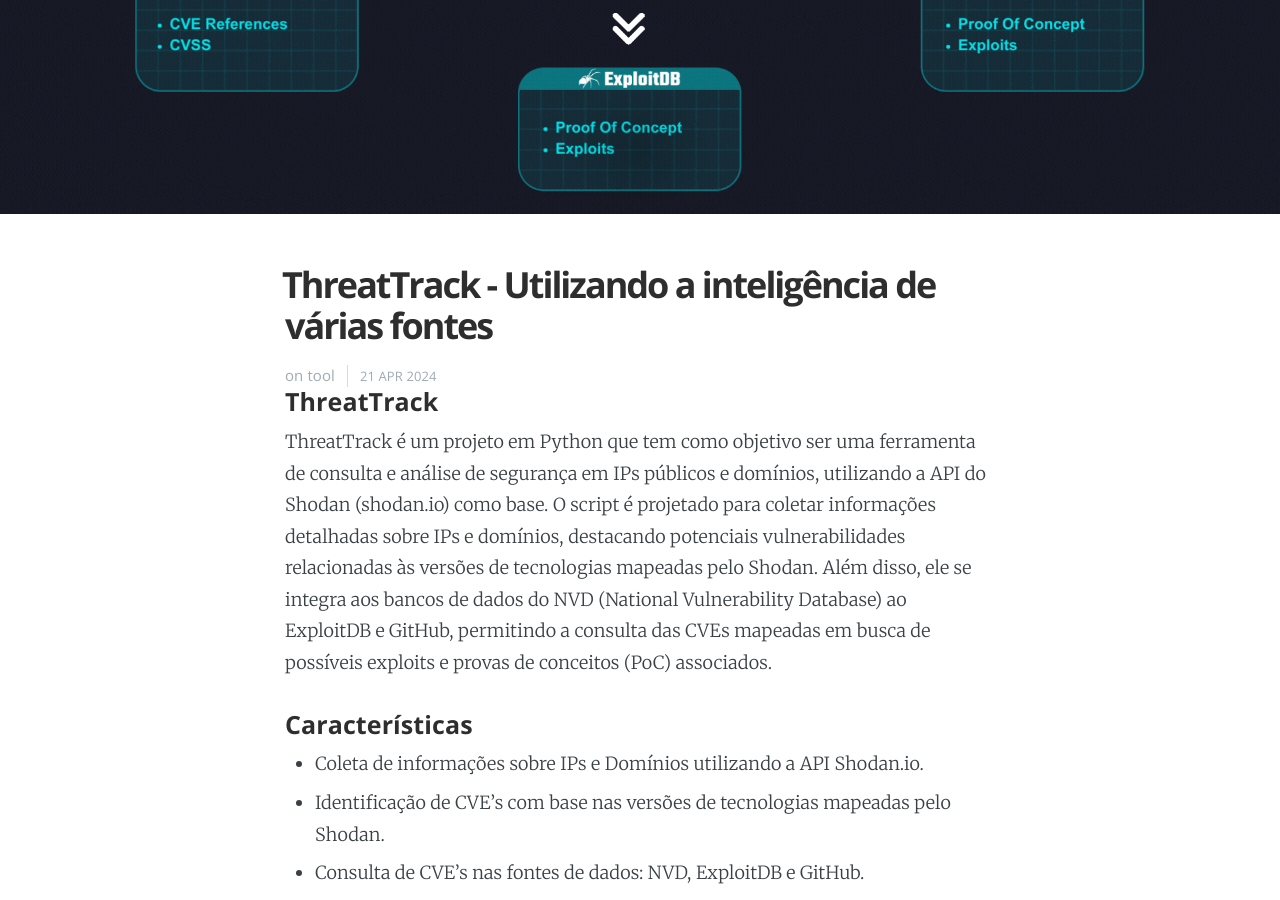
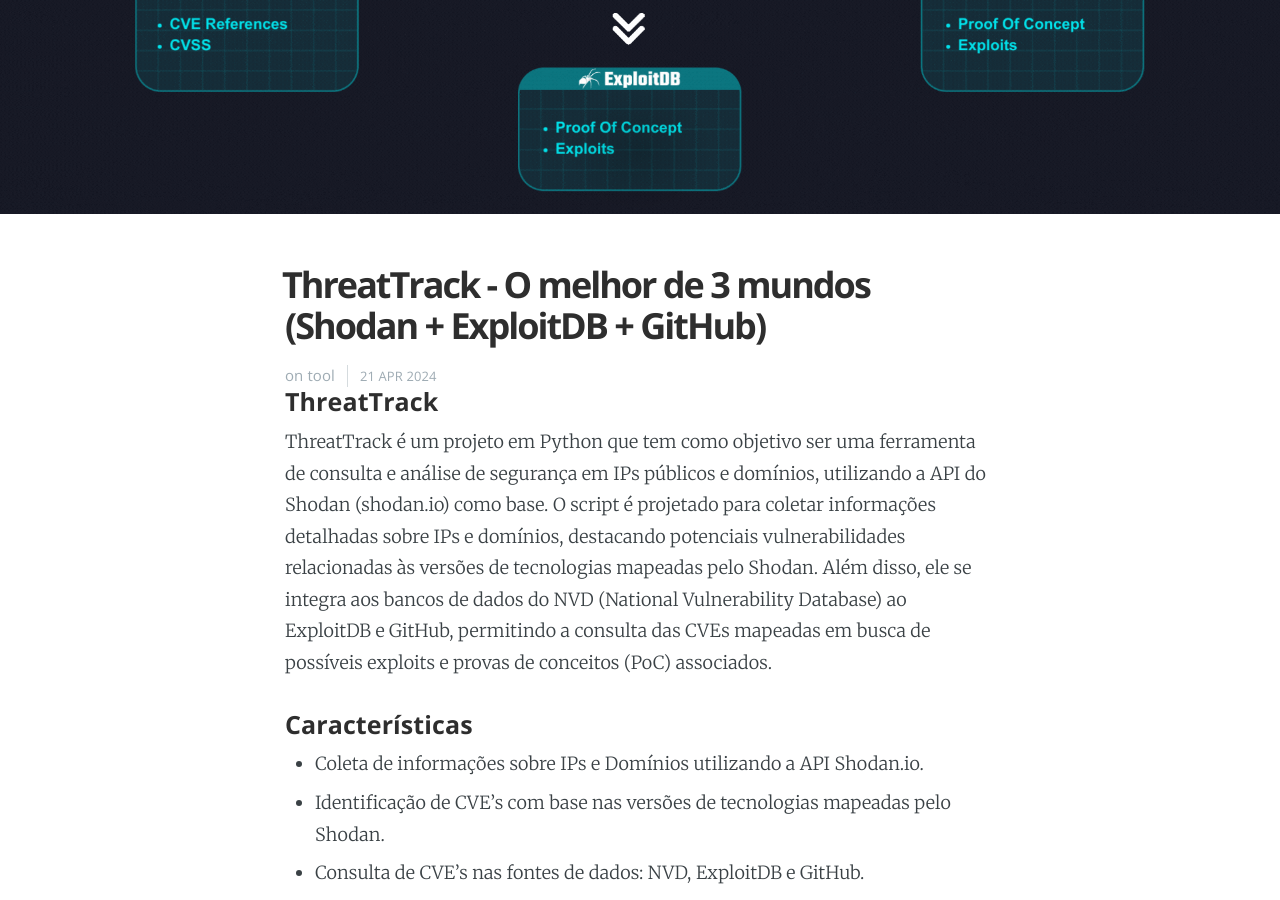
Before and after one commit to Ls4ss/blog, a Jekyll site: the page built from _posts/2024-04-21-ThreatTrack-O-melhor-de-3-mundos-(Shodan-ExploitDB-GitHub).md, in a window 1280 px wide and 900 px high, scrolled down 371 px. Built offline with Jekyll 4.4.1, drawn with Linux system fonts in a browser that asks for light colours.

Commit message:
Update 2024-04-21-ThreatTrack-O-melhor-de-3-mundos-(Shodan-ExploitDB-GitHub).md

```diff
--- a/_posts/2024-04-21-ThreatTrack-O-melhor-de-3-mundos-(Shodan-ExploitDB-GitHub).md
+++ b/_posts/2024-04-21-ThreatTrack-O-melhor-de-3-mundos-(Shodan-ExploitDB-GitHub).md
@@ -1,6 +1,6 @@
 ---
 layout: post
-title:  "ThreatTrack - Utilizando a inteligência de várias fontes"
+title:  "ThreatTrack - O melhor de 3 mundos (Shodan + ExploitDB + GitHub)"
 date:   2024-04-21 14:00:00
 cover: /blog/assets/images/posts/ThreatTrack_Flow.gif
 categories: tool
```
